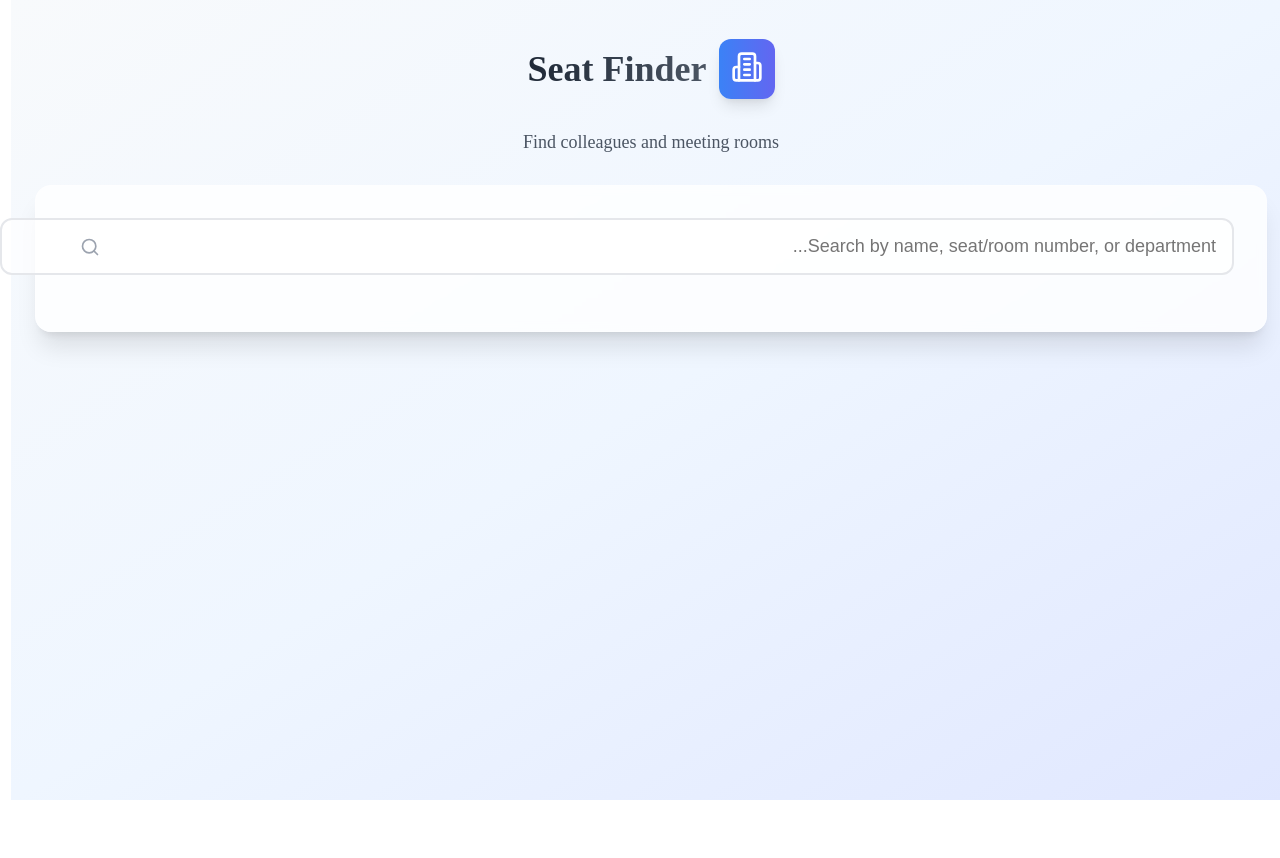
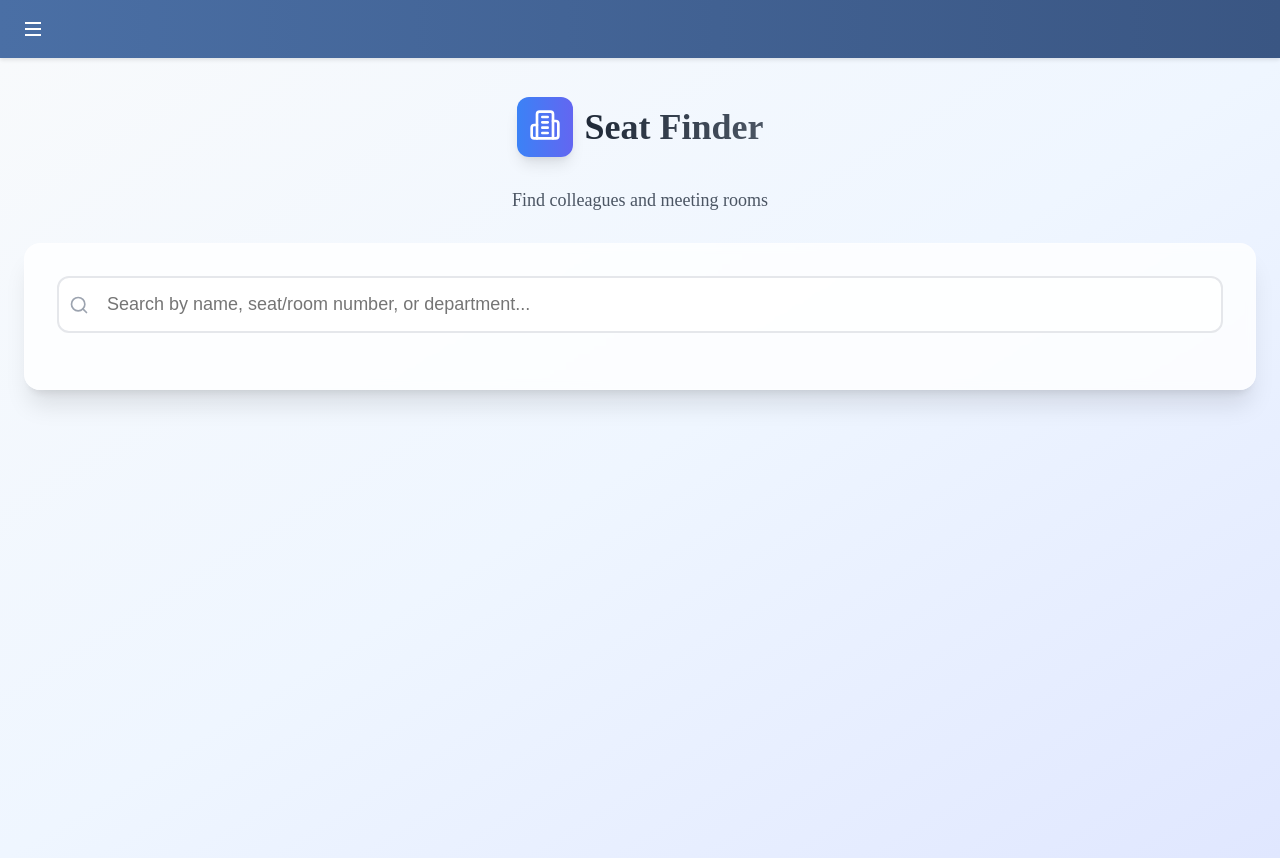
Before and after one commit to yshauser/floor-plan-app, a React (Vite) app: page / in a window 1280 px wide. Before the commit the page ends 800 px from the top, so only its background shows below. Built offline with nearby package versions, Linux system fonts and the light colour scheme.

Commit message:
floorPlan 0.1.1 add about

```diff
--- a/package.json
+++ b/package.json
@@ -1,7 +1,7 @@
 {
   "name": "floor-plan-app",
   "private": true,
-  "version": "0.1.0",
+  "version": "0.1.1",
   "type": "module",
   "scripts": {
     "dev": "vite",
@@ -9,7 +9,8 @@
     "serve": "vite preview",
     "lint": "eslint .",
     "preview": "vite preview",
-    "deploy": "vite build && vite gh-pages"
+    "deploy": "gh-pages -d dist",
+    "deploy2": "vite build && vite gh-pages"
   },
   "dependencies": {
     "@react-pdf-viewer/core": "^3.12.0",
@@ -34,6 +35,7 @@
     "eslint": "^9.25.0",
     "eslint-plugin-react-hooks": "^5.2.0",
     "eslint-plugin-react-refresh": "^0.4.19",
+    "gh-pages": "^6.3.0",
     "globals": "^16.0.0",
     "tailwindcss-cli": "^0.1.2",
     "typescript": "~5.8.3",
--- a/src/App.css
+++ b/src/App.css
@@ -1,5 +1,5 @@
 :root {
-  direction: rtl;  /* Since your app uses Hebrew */
+  direction: ltr;  /* Since your app uses English */
 }
 
 body {
--- a/src/App.tsx
+++ b/src/App.tsx
@@ -2,6 +2,7 @@ import React, { useState } from 'react';
 import FloorPlan from './components/FloorPlan';
 import SeatFinder from './components/seatFinder';
 import { svgContent } from './data/floorplan';
+import Header from './components/Header';
 
 const App: React.FC = () => {
   const [showMap, setShowMap] = useState<boolean>(false);
@@ -12,6 +13,7 @@ const App: React.FC = () => {
 
   return (
     <div className="min-h-screen">
+      <Header/>
       <SeatFinder onToggleMap={toggleMap} showMap={showMap} />
 
       {showMap && (
--- /dev/null
+++ b/src/components/Header.css
@@ -0,0 +1,146 @@
+/* Header styles */
+.header {
+  display: flex;
+  align-items: center;
+  /* justify-content: space-between; */
+  padding: 12px 16px;
+  background: linear-gradient(to right, #4a6fa5, #3a5683);
+  color: white;
+  box-shadow: 0 2px 4px rgba(0, 0, 0, 0.1);
+  position: sticky;
+  top: 0;
+  z-index: 100;
+}
+
+/* RTL support for gradient */
+/* [dir="rtl"] .header {
+  background: linear-gradient(to left, #4a6fa5, #3a5683);
+} */
+
+.header-title h1 {
+  font-size: 1.3rem;
+  font-weight: 600;
+  margin: 0;
+  line-height: 1.2;
+  text-shadow: 0 1px 2px rgba(0, 0, 0, 0.2);
+  justify-content: center;
+}
+
+.header-title h2 {
+  font-size: 0.85rem;
+  font-weight: 400;
+  margin: 0;
+  opacity: 0.9;
+}
+.header-left {
+  position: relative;
+}
+
+/* Responsive adjustments */
+@media screen and (max-width: 480px) {
+  .header-title h1 {
+    font-size: 1.1rem;
+  }
+
+  .header-title h2 {
+    font-size: 0.75rem;
+  }
+
+  .header-logo {
+    width: 24px;
+    height: 24px;
+  }
+}
+
+/* Menu dropdown */
+.menu-dropdown {
+position: absolute;
+top: 60px;
+left: 12px; /* Default position for LTR */
+background-color: white;
+color: black;
+border: 1px solid #ccc;
+border-radius: 6px;
+box-shadow: 0 2px 6px rgba(0, 0, 0, 0.15);
+z-index: 1000;
+padding: 4px 0;
+min-width: 120px;
+}
+
+/* [dir="rtl"] .menu-dropdown { */
+/* left: auto;  Reset for RTL */
+/* right: 12px; Position from the right in RTL */
+/* } */
+
+.menu-dropdown div {
+padding: 10px 14px;
+cursor: pointer;
+text-align: start; /* Align text based on direction */
+}
+
+.menu-dropdown div:hover {
+background-color: #f0f0f0;
+}
+
+.menu-button {
+position: relative;
+background: transparent;
+border: none;
+color: white;
+padding: 5px;
+border-radius: 4px;
+cursor: pointer;
+display: flex;
+align-items: center;
+justify-content: center;
+transition: background-color 0.2s;
+}
+
+.menu-button:hover, .language-toggle:hover {
+background-color: rgba(255, 255, 255, 0.1);
+}
+
+/* Modal */
+.modal-overlay {
+position: fixed;
+top: 0;
+left: 0;
+width: 100%;
+height: 100%;
+background-color: rgba(0, 0, 0, 0.4);
+display: flex;
+justify-content: center;
+align-items: center;
+z-index: 2000;
+}
+
+.about-modal-content {
+background: white;
+padding: 24px;
+border-radius: 12px;
+width: 85%;
+max-width: 400px;
+color: black;
+text-align: start; /* Aligns text according to direction */
+direction: ltr; /* replace with Inherits when app support several languages to determine page direction */
+position: relative;
+}
+
+.about-modal-content h2,
+.about-modal-content p {
+margin: 0.5rem 0;
+text-align: start; /* Aligns text according to direction */
+}
+
+.about-close-button {
+margin-top: 16px;
+padding: 8px 16px;
+background: #4a6fa5;
+color: white;
+border: none;
+border-radius: 6px;
+cursor: pointer;
+text-align: center;
+display: block;
+margin: 1.5rem auto 0; /* Center the button horizontally */
+}
--- /dev/null
+++ b/src/components/Header.tsx
@@ -0,0 +1,66 @@
+// src/components/Header.tsx
+
+import React, {useState, useRef, useEffect} from 'react';
+import './Header.css';
+import packageJson from '../../package.json'; // Adjust path as needed
+
+
+const Header: React.FC = () => {
+  const [isMenuOpen, setMenuOpen] = useState(false);
+  const [showAbout, setShowAbout] = useState(false);
+
+  const menuRef = useRef<HTMLDivElement>(null);
+
+
+  const toggleMenu = () => setMenuOpen(!isMenuOpen);
+
+  const handleClickOutside = (event: MouseEvent) => {
+    if (
+      menuRef.current &&
+      !menuRef.current.contains(event.target as Node)
+    ){
+      setMenuOpen(false);
+    }
+  };
+
+  useEffect(() => {
+    document.addEventListener('mousedown', handleClickOutside);
+    return () => document.removeEventListener('mousedown', handleClickOutside);
+  }, []);
+
+  return (
+      <header className="header">
+        <div className="header-left" dir="ltr" ref={menuRef}>
+          <button className="menu-button" onClick={toggleMenu} aria-label="Menu">
+            <svg xmlns="http://www.w3.org/2000/svg" width="24" height="24" fill="none" stroke="currentColor" strokeWidth="2">
+              <line x1="4" x2="20" y1="12" y2="12" />
+              <line x1="4" x2="20" y1="6" y2="6" />
+              <line x1="4" x2="20" y1="18" y2="18" />
+            </svg>
+          </button>
+          {isMenuOpen && (
+            <div className="menu-dropdown">
+              <div onClick={() => { setShowAbout(true); setMenuOpen(false); }}>
+                about
+              </div>
+            </div>
+          )}
+        </div>
+
+
+
+      {showAbout && (
+        <div className="modal-overlay" onClick={() => setShowAbout(false)}>
+          <div className="about-modal-content" onClick={(e) => e.stopPropagation()}>
+          <h2>Seat Finder</h2>
+            <p>Version: {packageJson.version}</p>
+            <button onClick={() => setShowAbout(false)} className="about-close-button">Close</button>
+          </div>
+        </div>
+      )}
+    </header>
+  );
+
+};
+
+export default Header;
--- a/src/components/seatFinder.css
+++ b/src/components/seatFinder.css
@@ -98,7 +98,8 @@
 }
 
 .search-input {
-  width: 100%; /* w-full */
+  /*width: 100%;  w-full */
+  width: -webkit-fill-available;
   padding-left: 3rem; /* pl-12 */
   padding-right: 1rem; /* pr-4 */
   padding-top: 1rem; /* py-4 */
```
Also changed, not shown: 1 other file (tests, documents, lock files or other folders).
